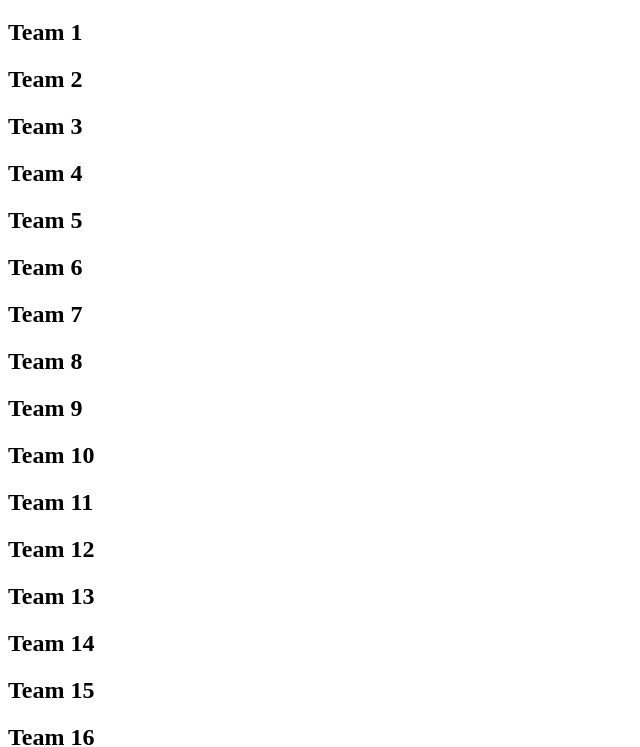
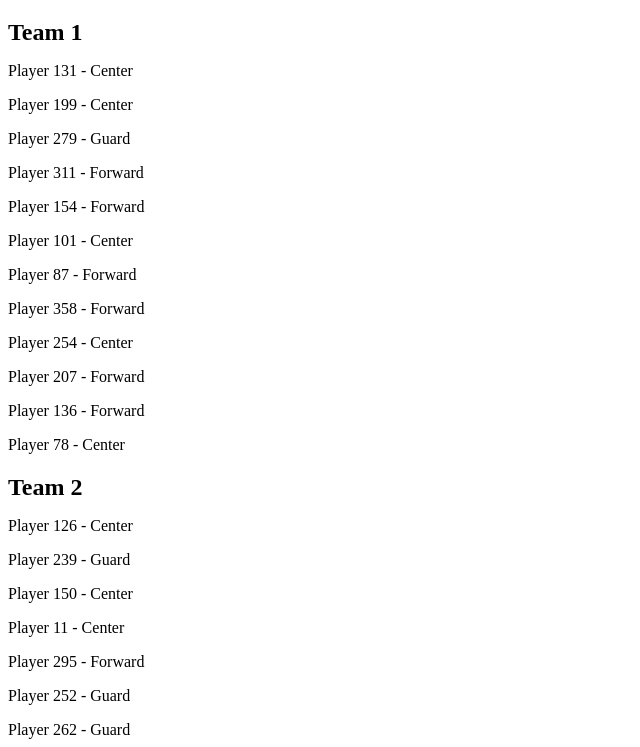
Before and after one commit to Chad1704/test, a plain HTML site: page index.html in a window 1280 px wide. Shown: the part 61-808 px from the top of the page, without its empty margins (0-640 px from the left). Drawn offline with Linux system fonts and the light colour scheme.

Commit message:
Update index.html

```diff
--- a/index.html
+++ b/index.html
@@ -54,7 +54,7 @@
 
         // Function to generate teams and assign players to them
         function generateTeams() {
-            const shuffledPlayerIds = Object.keys(localStorage).sort(() => 0.5 - Math.random()); // Shuffle player IDs
+            const shuffledPlayerIds = Object.keys(localStorage).filter(key => key.startsWith('player_')).sort(() => 0.5 - Math.random()); // Shuffle player IDs
             let playerIndex = 0;
             teams.forEach(team => {
                 for (let i = 0; i < 12; i++) {
@@ -95,7 +95,7 @@
 
         // Function to regenerate players
         function regeneratePlayers() {
-            if (localStorage.getItem('player_0')) {
+            if (Object.keys(localStorage).filter(key => key.startsWith('player_')).length > 0) {
                 alert('Players already exist. Please refresh the page to regenerate.');
                 return;
             }
@@ -108,10 +108,14 @@
             displayTeams();
         }
 
-        // Call the function to generate teams and display them on page load
+        // Check if players already exist in local storage on page load
         window.onload = function () {
-            generateTeams();
-            displayTeams();
+            if (Object.keys(localStorage).filter(key => key.startsWith('player_')).length === 0) {
+                regeneratePlayers(); // If players don't exist, regenerate them
+            } else {
+                generateTeams(); // If players exist, generate teams and display them
+                displayTeams();
+            }
         };
     </script>
 </body>
```
